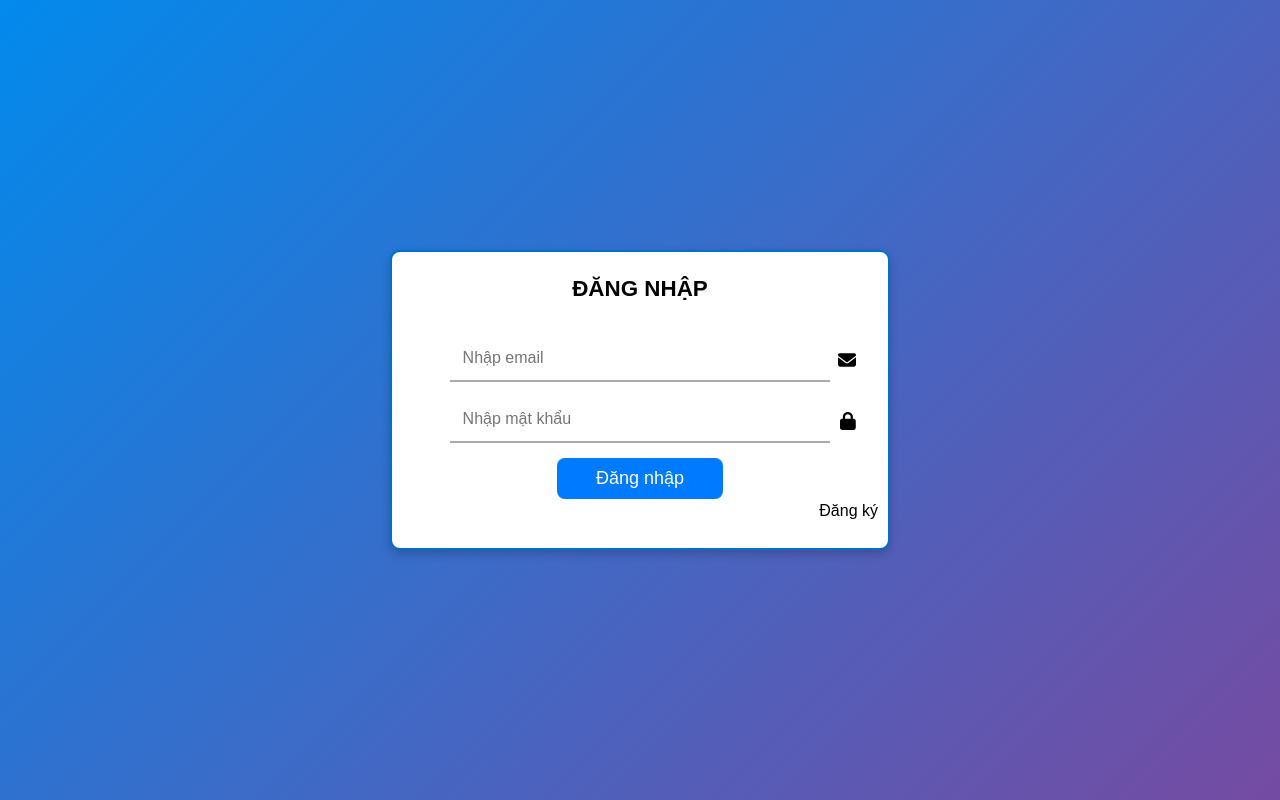
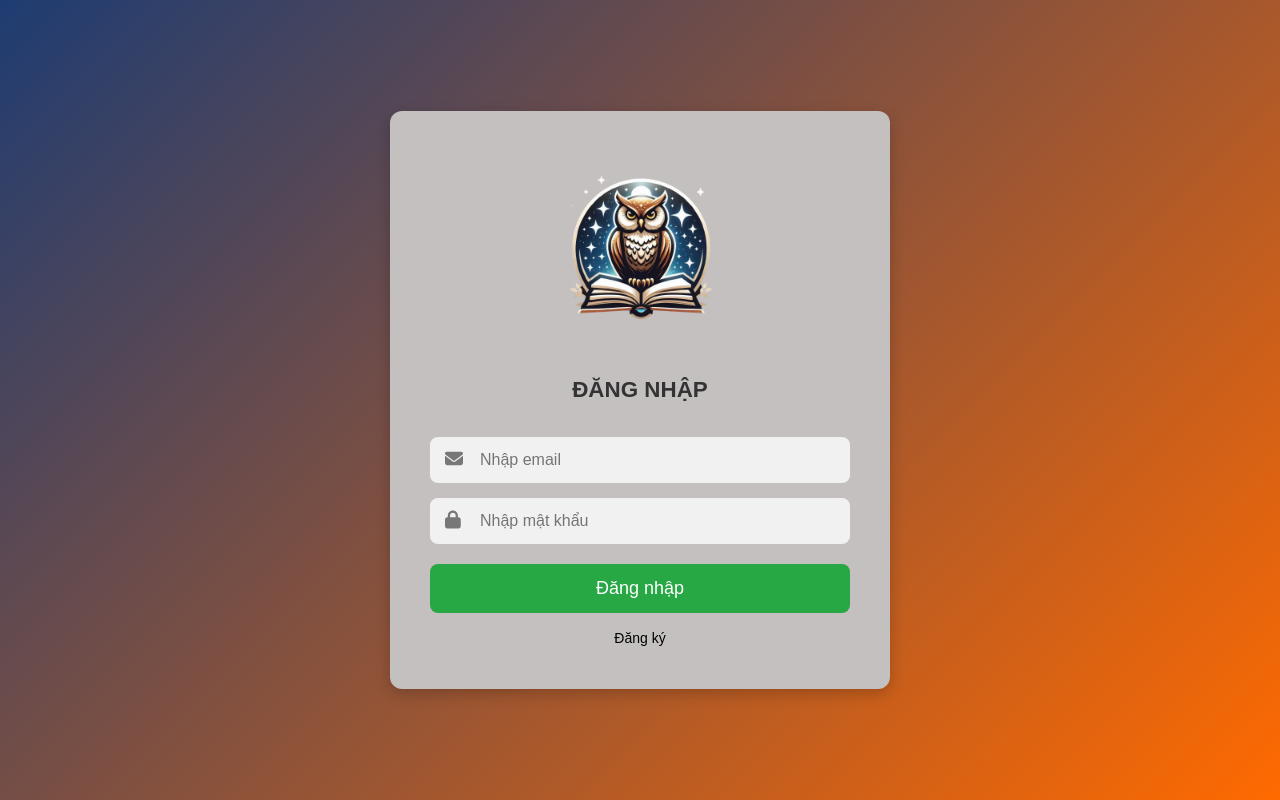
Before and after one commit to QuangHuy193/web_thi_trac_nghiem, a React (Create React App) app: page /login in a window 1280 px wide. Built offline with nearby package versions, Linux system fonts and the light colour scheme.

Commit message:
Thêm logo vào trang đăng nhập

```diff
--- a/src/pages/Login/LoginPage.js
+++ b/src/pages/Login/LoginPage.js
@@ -12,6 +12,7 @@ function Login() {
     <div className={cx("wrapper")}>
     <div className={cx("container")}>
       <form>
+        <img src="/logoW.png" alt="Owl Logo" className={cx("logo")} />
         <h2>ĐĂNG NHẬP </h2>
         <div className={cx("input-group")}>
         <span className={cx("input-icon")}>
--- a/src/pages/Login/LoginPage.module.scss
+++ b/src/pages/Login/LoginPage.module.scss
@@ -1,71 +1,98 @@
+@import url("https://cdnjs.cloudflare.com/ajax/libs/font-awesome/6.0.0/css/all.min.css");
 
 .wrapper {
   height: 100vh;
-  background: linear-gradient(135deg, #028aec, #764ba2);
   display: flex;
   justify-content: center;
   align-items: center;
+  background: linear-gradient(135deg, #1e3c72, #ff6a00);
 }
+
 .container {
-  margin: 100px auto;
-  padding: 20px 10px;
-  border-radius: 10px;
-  border: 2px solid #0170cb; /* Thêm viền xanh dương */
-  box-shadow: 0px 4px 10px rgba(0, 0, 0, 0.2);
+  background: rgb(196, 192, 192);
+  width: 500px;
+  padding: 40px;
+  border-radius: 12px;
+  box-shadow: 0px 5px 15px rgba(0, 0, 0, 0.2);
   text-align: center;
-  width: 500px;
-  height: 300px;
-  background: white;
 }
 
 h2 {
-  display: flex;
-  justify-content: center;
+  font-size: 24px;
+  color: #333;
+  margin-bottom: 20px;
+  font-weight: bold;
 }
+
 .input-group {
   position: relative;
-  margin-bottom: 1.5rem;
-}
+  width: 100%;
+  margin-bottom: 15px;
 
-.input-group input {
-  width: 80%;
-  padding: 13px;
-  border: none;
-  border-bottom: 2px solid #aaa;
-  font-size: 16px;
-  background: transparent;
-  outline: none;
-  transition: border-color 0.3s ease-in-out, background 0.3s ease-in-out;
-}
+  input {
+    width: 100%;
+    padding: 14px;
+    border-radius: 8px;
+    border: none;
+    background: #f1f1f1;
+    font-size: 16px;
+    padding-left: 50px;
+    transition: 0.3s;
 
-.input-icon {
-  position: absolute;
-  right: 10px;
-  font-size: 1.8rem;
-  padding: 12px;
-}
-.input-group input:hover {
-  border-bottom: 2px solid #0170cb; /* Thay đổi màu viền dưới khi hover */
+    &:focus {
+      background: #e9e9e9;
+      outline: none;
+      border: 2px solid #007bff;
+    }
+  }
+
+  .input-icon {
+    position: absolute;
+    left: 15px;
+    top: 50%;
+    transform: translateY(-50%);
+    font-size: 18px;
+    color: #777;
+  }
 }
 
 .login {
-  display: flex;
-  justify-content: center; /* Căn giữa theo chiều ngang */
-  margin-top: 1rem; /* Khoảng cách phía trên */
-}
+  margin-top: 20px;
 
-.login button {
-  width: 35%; /* Đặt chiều rộng là 50% */
-  font-size: 18px;
+  button {
+    width: 100%;
+    background: #28a745;
+    color: white;
+    padding: 14px;
+    font-size: 18px;
+    border: none;
+    border-radius: 8px;
+    cursor: pointer;
+    transition: 0.3s;
+
+    &:hover {
+      background: #218838;
+    }
+  }
 }
 
 .signup {
-  width: 100%;
-  display: flex;
-  justify-content: right;
+  margin-top: 15px;
+  font-size: 14px;
+  text-align: center;
+
+  a {
+    color: #007bff;
+    text-decoration: none;
+
+    &:hover {
+      text-decoration: underline;
+    }
+  }
 }
 
-.signup:hover {
-  color: blue;
-  text-decoration: underline;
+.logo {
+  width: 200px; /* Điều chỉnh kích thước theo ý muốn */
+  height: auto;
+  margin-bottom: 15px;
 }
```
Also changed, not shown: public/logoW.png (added).
